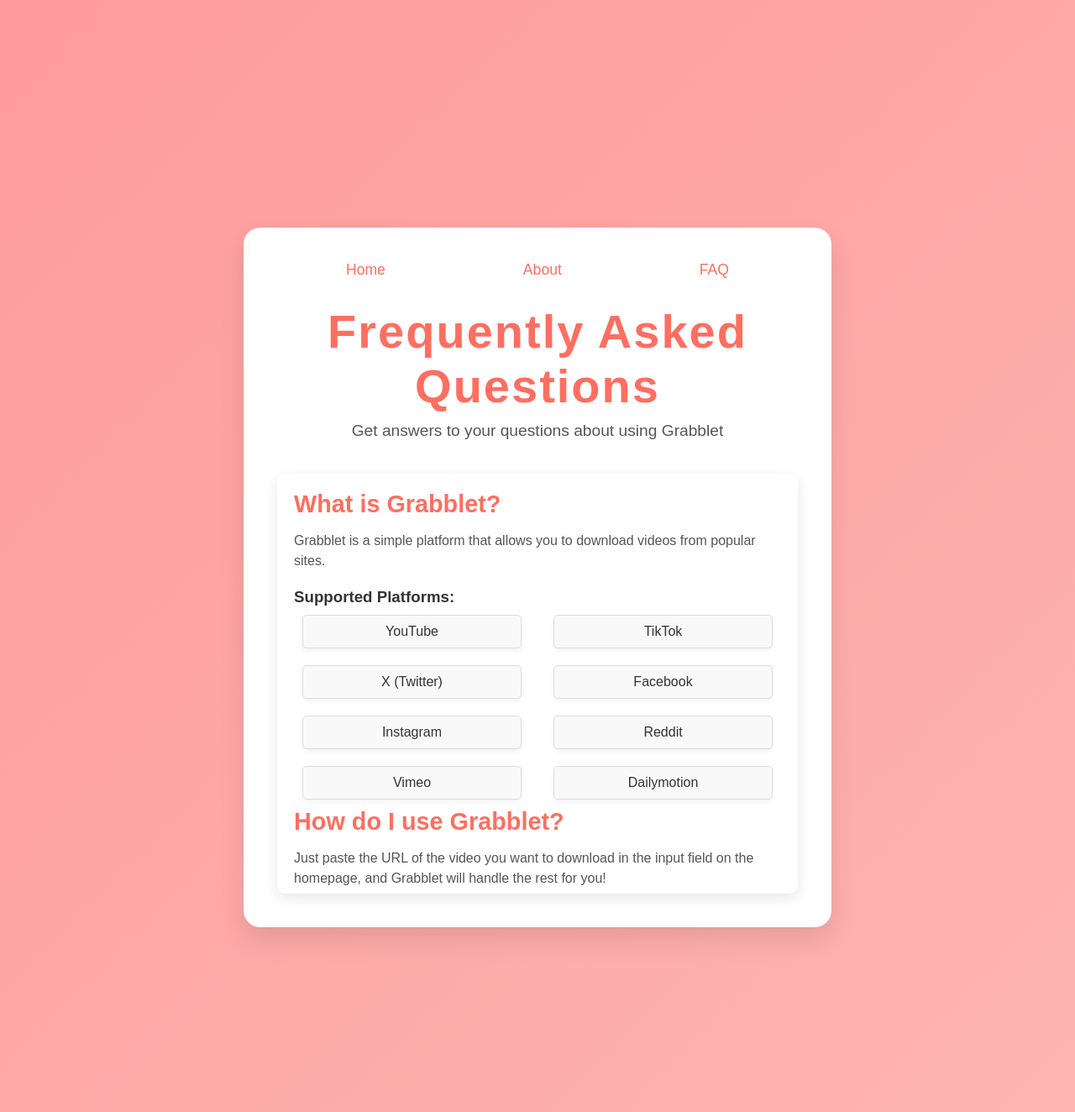
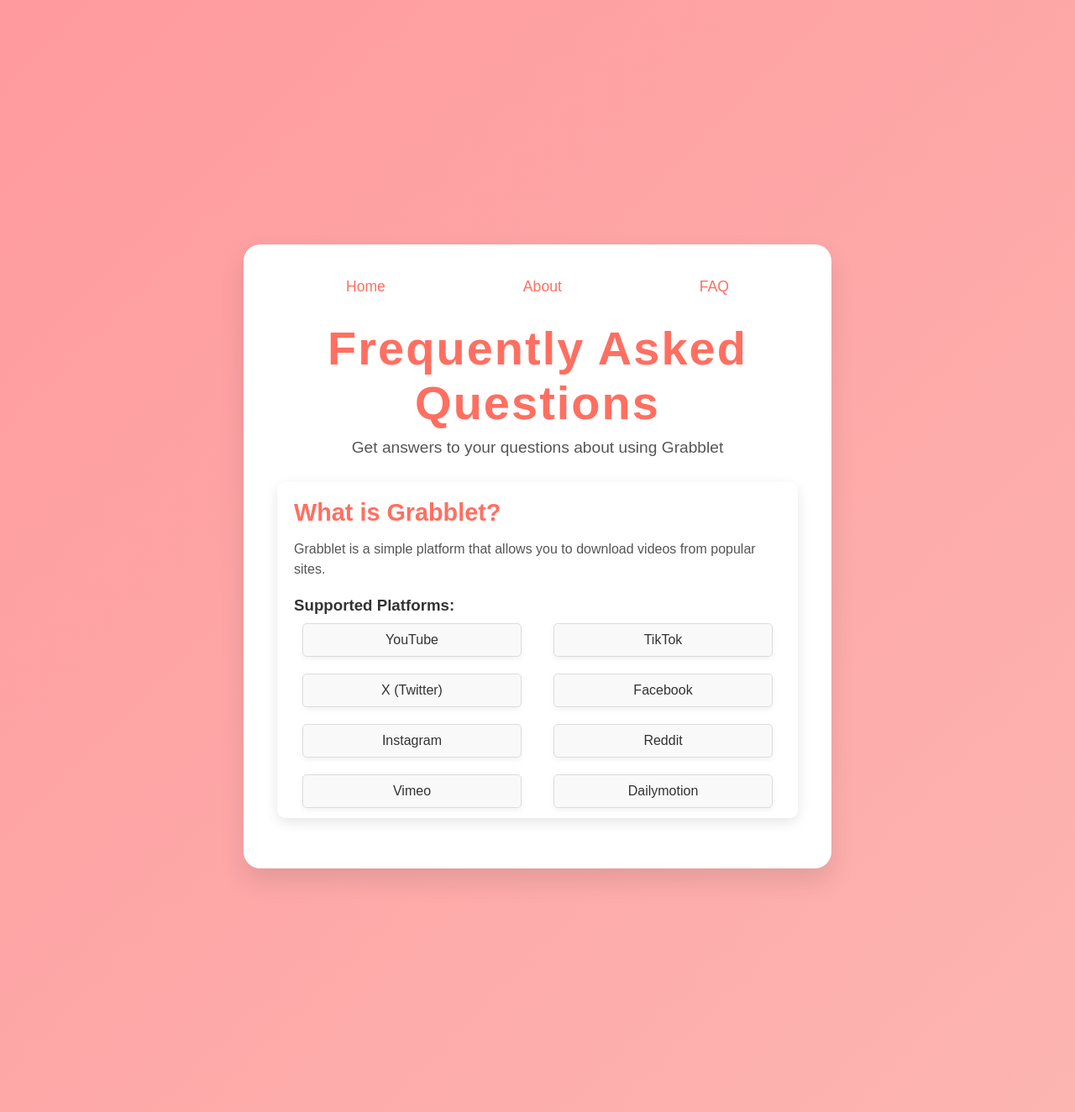
Before and after one commit to chnlr/grabblet, a Flask app: page /faq in a window 1280 px wide. Shown: the whole page at 84% size. Run offline with Flask 3, Linux system fonts and the light colour scheme.

Commit message:
update faq

```diff
--- a/static/css/faq-styles.css
+++ b/static/css/faq-styles.css
@@ -26,7 +26,7 @@
     text-align: center;
     max-width: 700px;
     width: 100%;
-    margin-top: 50px;
+    margin: 20px; /* Added margin to create space from the edges */
 }
 
 /* Navigation Bar */
@@ -69,15 +69,12 @@
 /* FAQ Content */
 .faq-content {
     text-align: left;
-    margin-top: 40px;
-    max-width: 700px; /* Match width with the home page */
-    margin-left: auto;
-    margin-right: auto;
+    margin: 20px auto; /* Centered with margin */
     padding: 20px;
     background-color: #fff;
     border-radius: 10px;
     box-shadow: 0 5px 15px rgba(0, 0, 0, 0.1);
-    max-height: 500px; /* Adjust height for scrollability */
+    max-height: 400px; /* Reduced height for smaller content */
     overflow-y: auto;  /* Make the content scrollable */
 }
 
```
